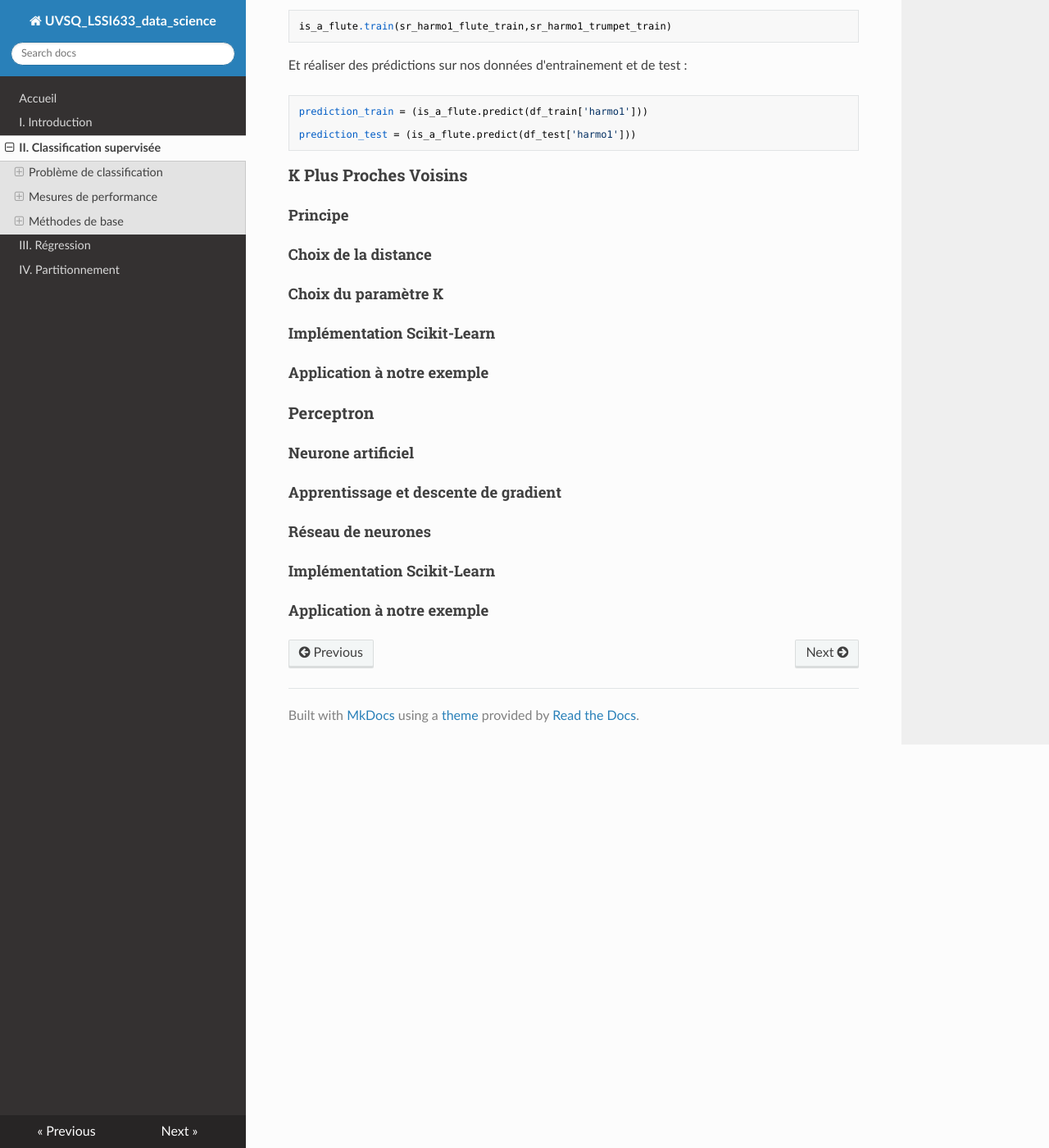
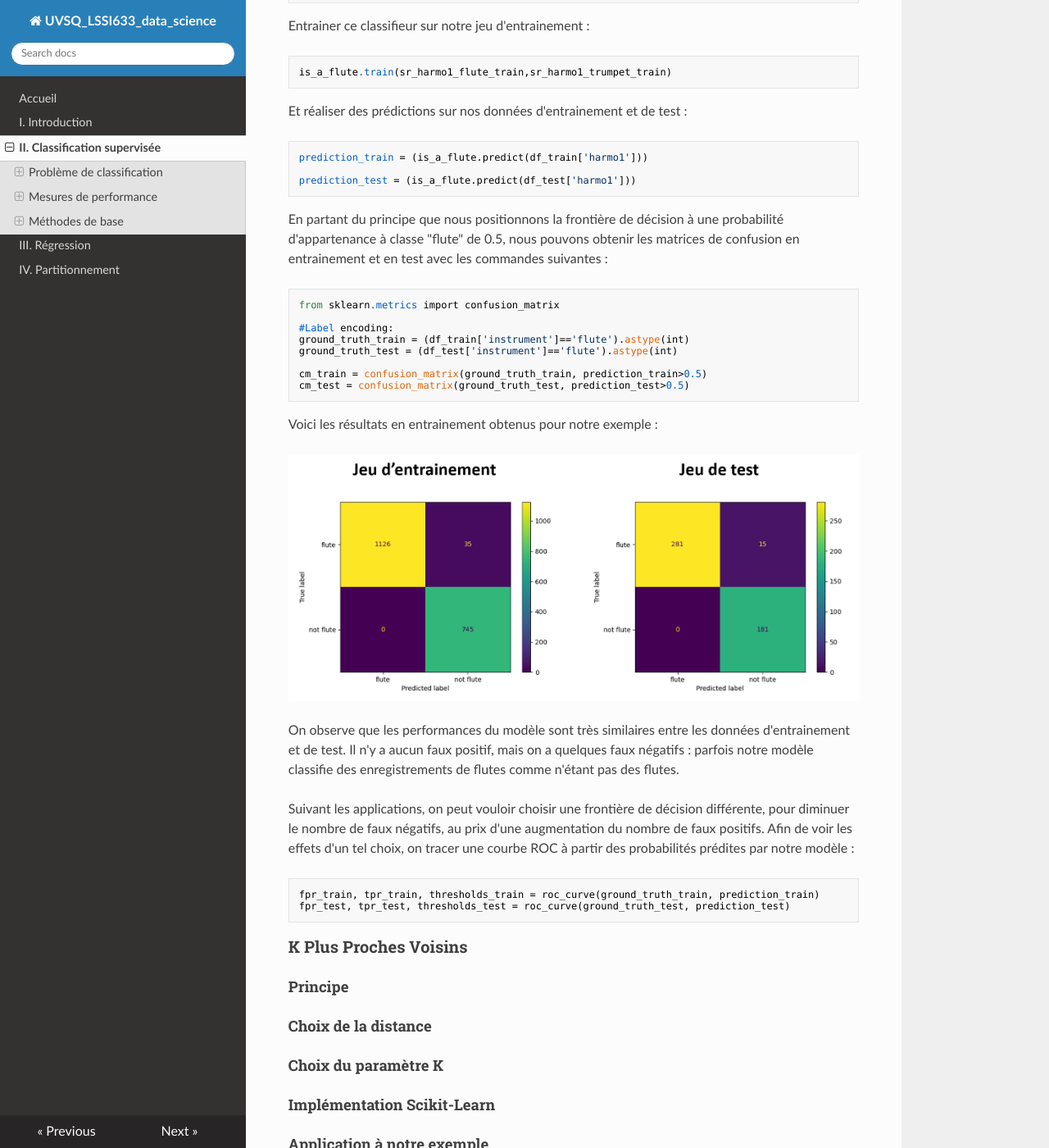
Before and after one commit to NicOudart/UVSQ_LSSI633_data_science, an MkDocs documentation site: the page built from docs/Chap2_Classification_supervisee.md, in a window 1280 px wide and 1400 px high, scrolled down 15002 px. Shown: the whole window at 82% size. Built offline with MkDocs 1.6.1, drawn with Linux system fonts in a browser that asks for light colours; nearby versions of some CDN libraries; some of the changed text lies outside the part shown.

Commit message:
-Progress on Chapter 2.

```diff
--- a/docs/Chap2_Classification_supervisee.md
+++ b/docs/Chap2_Classification_supervisee.md
@@ -354,6 +354,8 @@ sr_harmo1_trumpet_train = df_train[df_train['instrument']=='trumpet']['harmo1']
 On peut alors réaliser nos 2 ajustements, et récupérer les paramètres $mu$ et $\sigma$ correspondants :
 
 ~~~
+from scipy.stats import norm
+
 mu_harmo1_flute,sig_harmo1_flute = norm.fit(sr_harmo1_flute_train)
 mu_harmo1_trumpet,sig_harmo1_trumpet = norm.fit(sr_harmo1_trumpet_train)
 ~~~
@@ -406,7 +408,7 @@ On peut alors afficher ces probabilités, et tracer la frontière de décision :
 
 ![Probabilités a posteriori](img/Chap2_exemple_probabilites_aposteriori.png)
 
-La frontière de décision se trouve à environ -13,16 dB :
+La frontière de décision se trouve à environ -13.16 dB :
 
 * Si on mesure une 1ère harmonique ayant une amplitude inférieure, on classifiera l'instrument comme étant une flute.
 
@@ -455,6 +457,8 @@ class binary_bayes:
 On peut alors facilement définir un classificateur binaire "est-ce une flute ?" utilisant la loi normale telle qu'implémentée par Scipy :
 
 ~~~
+from scipy.stats import norm
+
 is_a_flute = binary_bayes(norm)
 ~~~
 
@@ -470,6 +474,34 @@ Et réaliser des prédictions sur nos données d'entrainement et de test :
 prediction_train = (is_a_flute.predict(df_train['harmo1']))
 
 prediction_test = (is_a_flute.predict(df_test['harmo1']))
+~~~
+
+En partant du principe que nous positionnons la frontière de décision à une probabilité d'appartenance à classe "flute" de 0.5, nous pouvons obtenir les matrices de confusion en entrainement et en test avec les commandes suivantes :
+
+~~~
+from sklearn.metrics import confusion_matrix
+
+#Label encoding:
+ground_truth_train = (df_train['instrument']=='flute').astype(int)
+ground_truth_test = (df_test['instrument']=='flute').astype(int)
+
+cm_train = confusion_matrix(ground_truth_train, prediction_train>0.5)
+cm_test = confusion_matrix(ground_truth_test, prediction_test>0.5)
+~~~
+
+Voici les résultats en entrainement obtenus pour notre exemple :
+
+![Exemple de matrice de confusion](img/Chap2_exemple_matrice_confusion.png)
+
+On observe que les performances du modèle sont très similaires entre les données d'entrainement et de test.
+Il n'y a aucun faux positif, mais on a quelques faux négatifs : parfois notre modèle classifie des enregistrements de flutes comme n'étant pas des flutes.
+
+Suivant les applications, on peut vouloir choisir une frontière de décision différente, pour diminuer le nombre de faux négatifs, au prix d'une augmentation du nombre de faux positifs.
+Afin de voir les effets d'un tel choix, on tracer une courbe ROC à partir des probabilités prédites par notre modèle :
+
+~~~
+fpr_train, tpr_train, thresholds_train = roc_curve(ground_truth_train, prediction_train)
+fpr_test, tpr_test, thresholds_test = roc_curve(ground_truth_test, prediction_test)
 ~~~
 
 ### K Plus Proches Voisins
```
Also changed, not shown: docs/img/Chap2_exemple_matrice_confusion.png (added).
